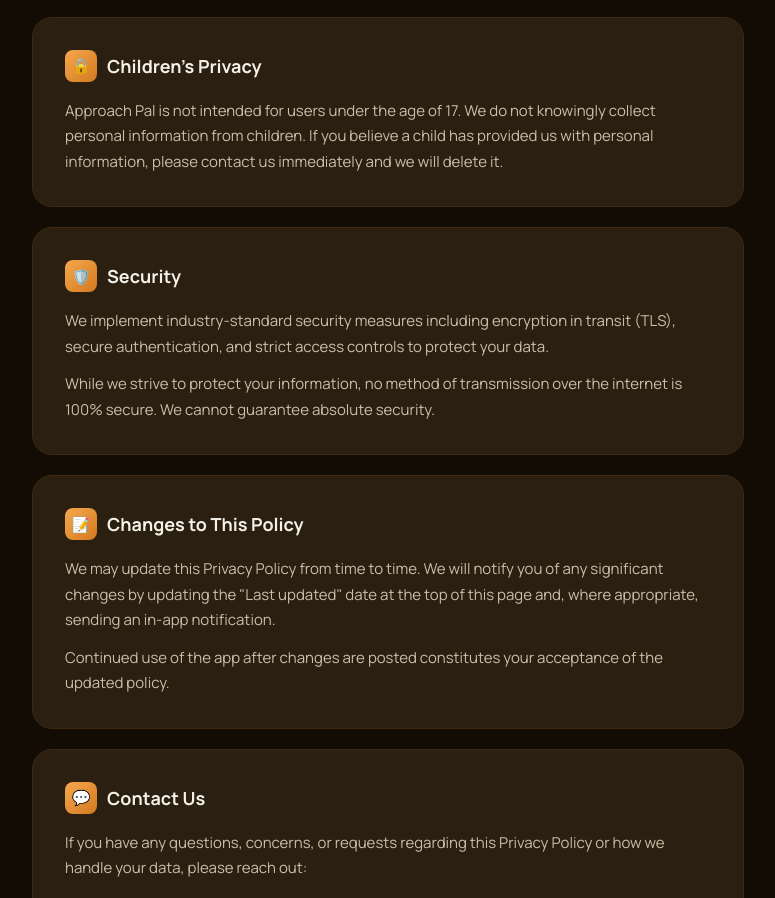
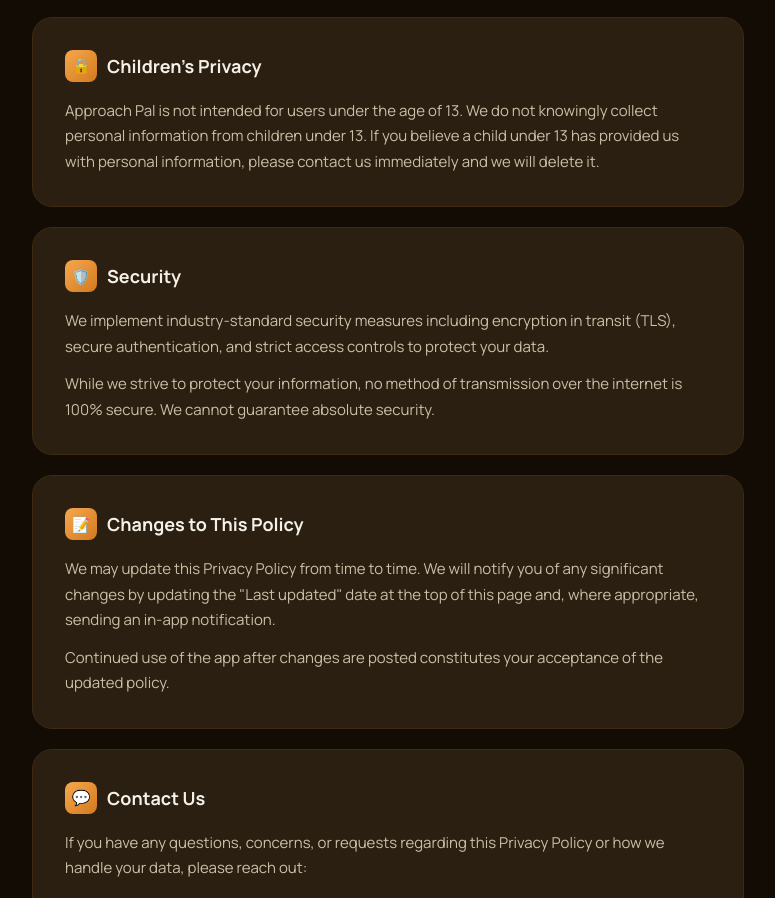
Before and after one commit to omereshed-studio/approachpal-privacy, a plain HTML site: page index.html in a window 1280 px wide. Shown: the part 2690-3588 px from the top of the page, without its empty margins (252-1027 px from the left). Drawn offline with Linux system fonts and the light colour scheme.

Commit message:
Update index.html

```diff
--- a/index.html
+++ b/index.html
@@ -337,7 +337,7 @@
     <section>
       <h3><span class="icon">🔒</span> Children's Privacy</h3>
       <p>
-        Approach Pal is not intended for users under the age of 17. We do not knowingly collect personal information from children. If you believe a child has provided us with personal information, please contact us immediately and we will delete it.
+        Approach Pal is not intended for users under the age of 13. We do not knowingly collect personal information from children under 13. If you believe a child under 13 has provided us with personal information, please contact us immediately and we will delete it.
       </p>
     </section>
 
```
